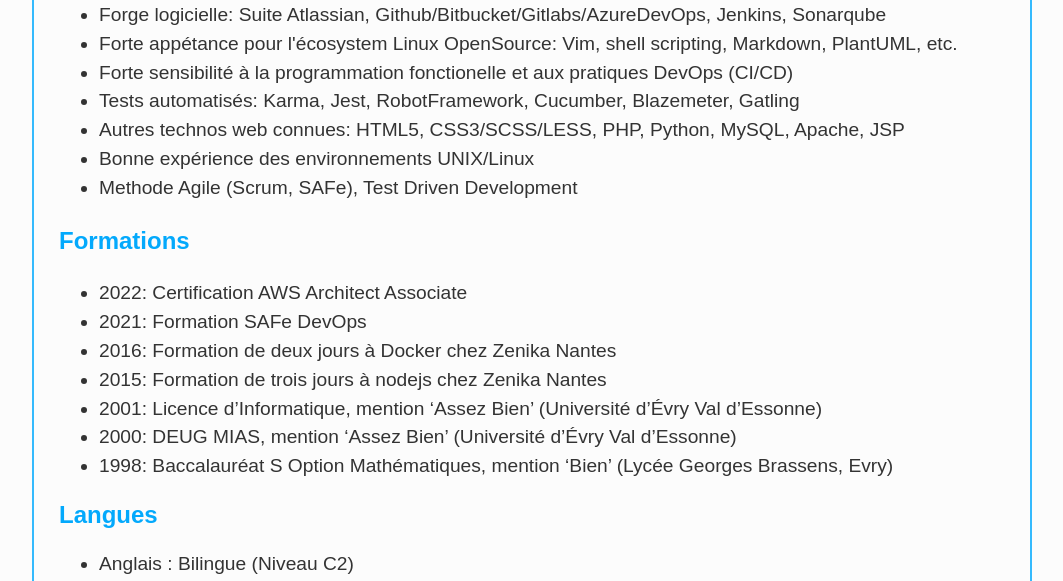
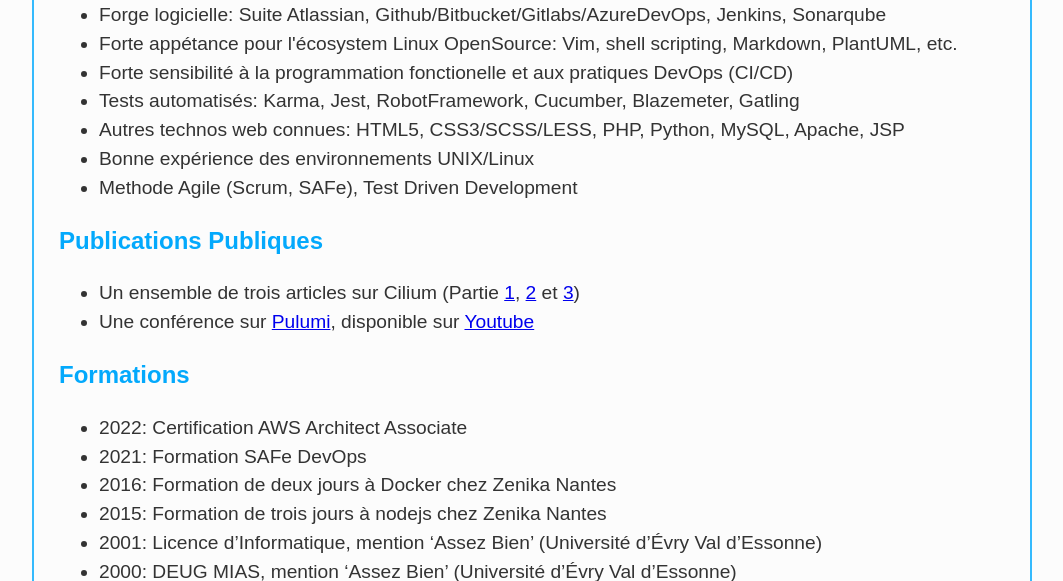
Before and after one commit to StephaneTrebel/curriculum_vitae, a PHP site: page / in a window 1280 px wide. Shown: the part 5349-5930 px from the top of the page, without its empty margins (108-1171 px from the left). Run offline with PHP 8.4, Linux system fonts and the light colour scheme.

Commit message:
Ajouter les publications publiques

```diff
--- a/php/work_history.php
+++ b/php/work_history.php
@@ -220,6 +220,15 @@
     </ul>
   </section>
 
+  <section class="publications">
+    <h1>Publications Publiques</h1>
+    <ul>
+      <li>Un ensemble de trois articles sur Cilium (Partie <a href="https://blog.wescale.fr/introduction_a_cilium">1</a>, <a href="https://blog.wescale.fr/cilium-cni-deep-dive-politiques-r%C3%A9seaux">2</a> et <a href="https://blog.wescale.fr/cilium-cni-deep-dive-usages-avanc%C3%A9s">3</a>)</li>
+      <li>Une conférence sur <a href="https://www.pulumi.com/">Pulumi</a>, disponible sur <a href="https://www.youtube.com/watch?v=oWOCdI5HFsQ&pp=ygUVY2xvdWQgc3VkIDIwMjMgcHVsdW1p">Youtube</a></li>
+    </ul>
+  </section>
+
+
   <section class="formation">
     <h1>Formations</h1>
     <ul>
```
